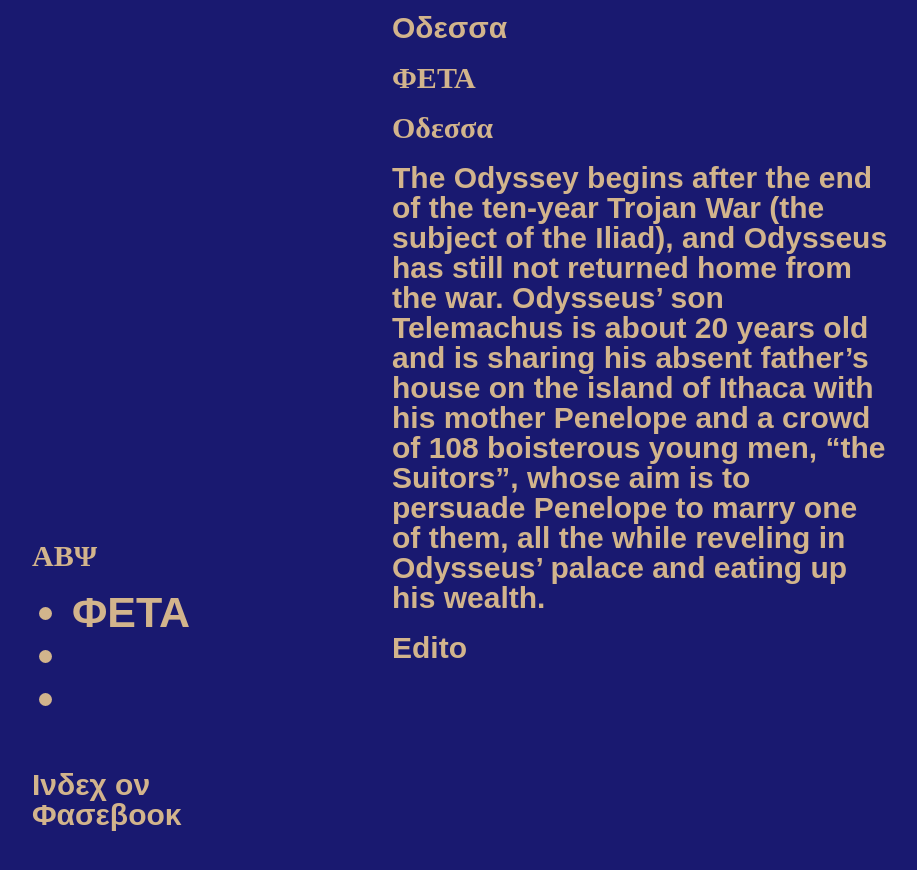
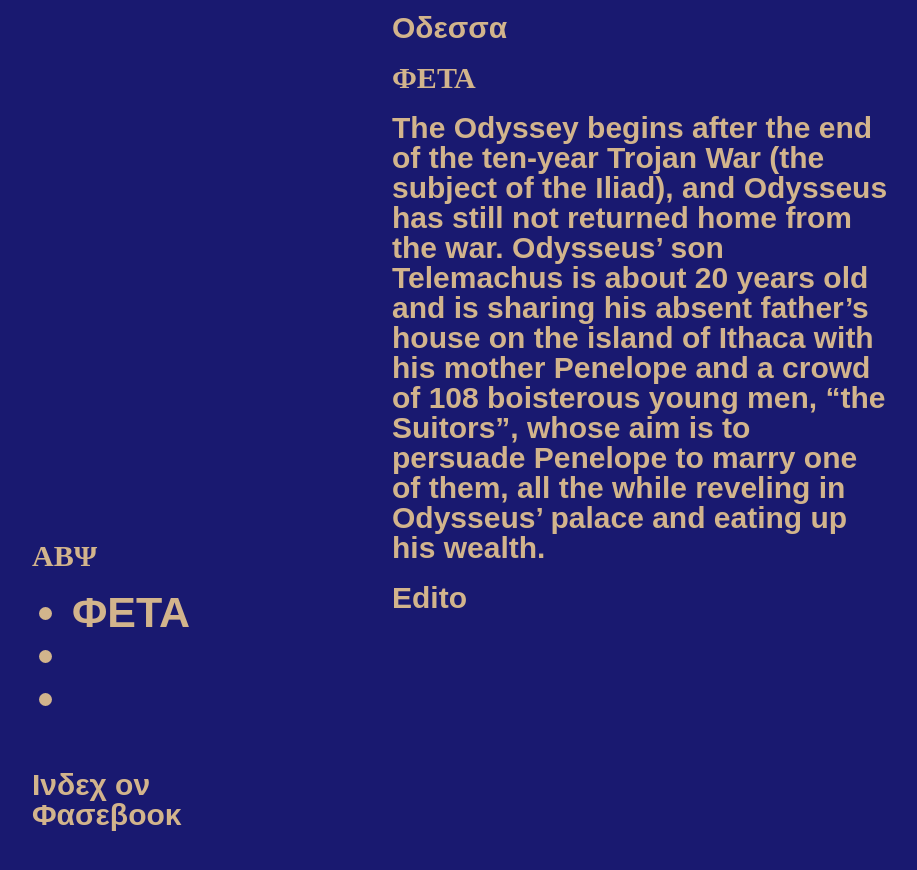
Before and after one commit to indexmod/odessa, a Jekyll site: the page built from contacts.md, in a window 1280 px wide. Shown: the top 870 px of the page, without its empty margins (178-1095 px from the left). Built offline with Jekyll 4.4.1, drawn with Linux system fonts in a browser that asks for light colours; some web fonts are replaced.

Commit message:
Update contacts.md

```diff
--- a/contacts.md
+++ b/contacts.md
@@ -4,6 +4,4 @@ permalink: contacts
 title: ΦΕΤΑ
 published: true
 ---
-# Οδεσσα
-
 The Odyssey begins after the end of the ten-year Trojan War (the subject of the Iliad), and Odysseus has still not returned home from the war. Odysseus' son Telemachus is about 20 years old and is sharing his absent father's house on the island of Ithaca with his mother Penelope and a crowd of 108 boisterous young men, "the Suitors", whose aim is to persuade Penelope to marry one of them, all the while reveling in Odysseus' palace and eating up his wealth.
```
